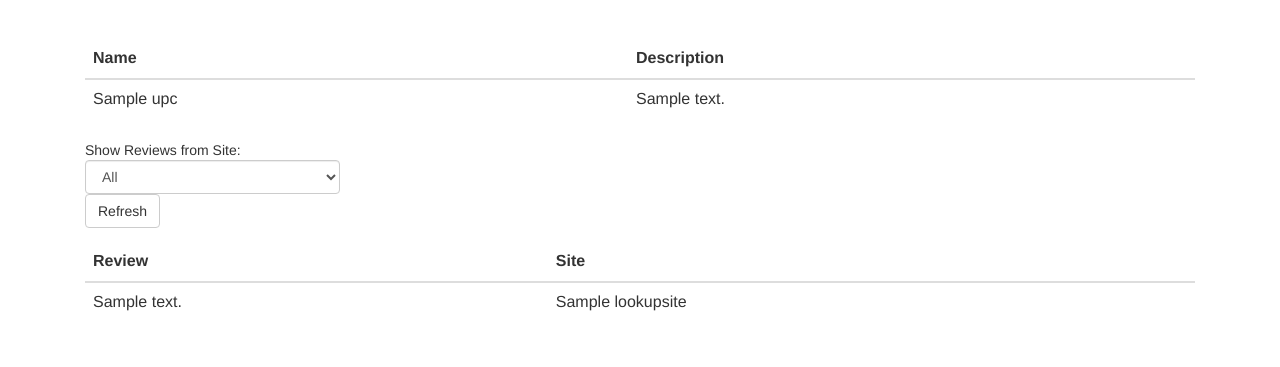
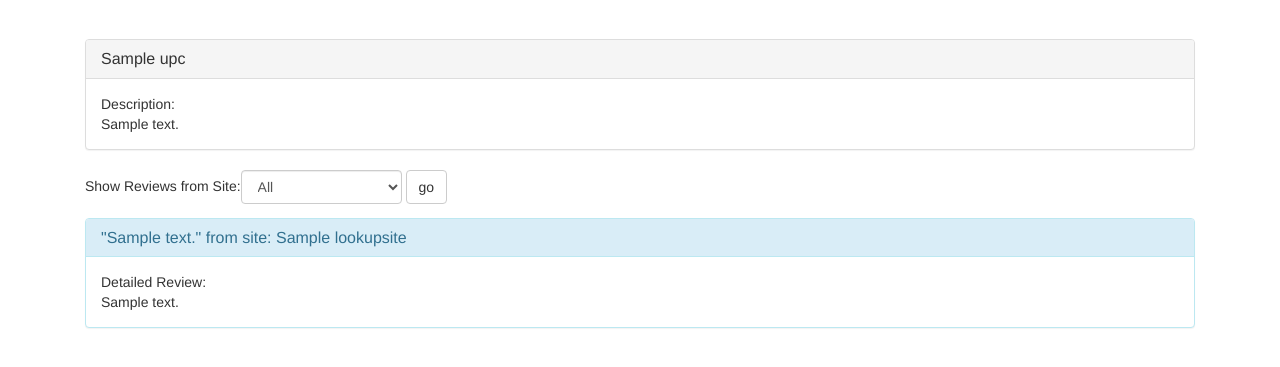
Before and after one commit to tanaysengar/customerreviews, a Django app: template templates/upc_reviews.html in a window 1280 px wide. Shown: the part 51-418 px from the top of the page. Run offline with Django 3.2, Linux system fonts and the light colour scheme; tables that the repository leaves empty hold one stand-in row (values such as "Sample post"); the template is opened without the code that fills it: values that come from a table or form of the project are taken from there, most other values are stand-ins (such as "Sample title", 1, 10 or a date in 2020); some libraries are stand-ins or nearby versions.

Commit message:
Add more changes

```diff
--- a/main/models.py
+++ b/main/models.py
@@ -16,6 +16,7 @@ class UPC(models.Model):
 
 class CustomerReviews(models.Model):
     review = models.CharField(max_length=2000)
+    review_title = models.CharField(max_length=50)
     upc = models.ForeignKey(UPC)
     lookupsite=models.ForeignKey(LookupSites)
 
--- a/templates/list_upc.html
+++ b/templates/list_upc.html
@@ -6,14 +6,14 @@
 
         <table class="table table-hover">
             <thead>
-                <tr><th>Code</th><th>Name</th><th>Description</th></tr>
+                <tr><th>Code</th><th>Name</th><!--th>Description</th--></tr>
             </thead>
             <tbody>
             {% for upc in upc_codes %}
                  <tr>
                     <td><a href="/upc_reviews/{{ upc.id }}"> {{ upc.code }} </a></td>
                     <td>{{ upc.name }}</td>
-                    <td>{{ upc.description }}</td>
+                    <!--td>{{ upc.description }}</td-->
             {% endfor %}
             </tbody>
         </table>
--- a/templates/upc_reviews.html
+++ b/templates/upc_reviews.html
@@ -5,36 +5,47 @@
     {% if product %}
 
 
-        <table class="table table-hover">
+        <!--table class="table table-hover">
             <thead>
                 <tr><th>Name</th><th>Description</th></tr>
             </thead>
             <tbody>
                 <tr class="panel-heading"><td>{{ product.name }}</td><td>{{ product.description }}</td></tr>
             </tbody>
-        </table>
+        </table1-->
+
+        <div class="panel panel-default">
+          <div class="panel-heading">
+            <h3 class="panel-title">{{ product.name }}</h3>
+          </div>
+          <div class="panel-body">
+            Description:<br/>
+              {{ product.description }}
+          </div>
+        </div>
 
         {% if lookupsites %}
                <div class="row">
-                   <div class = "col-xs-3">
-                   <form action="." method="get">
+                   <div class = "col-xs-6">
+                   <form action="." method="get" class="form-inline" role="form" width="100%">
                        {% csrf_token %}
-                       Show Reviews from Site:<input type="hidden" name="code" value="{{ code }}"/>
-                       <select name="lookupsiteid" class="form-control" placeholder=".col-xs-3">
+
+                       <input type="hidden" name="code" value="{{ code }}"/>
+                       Show Reviews from Site:<select name="lookupsiteid" class="form-control" placeholder=".col-xs-3">
                        <option value="All">All</option>
                         {% for lookup in lookupsites %}
                            <option value="{{ lookup.id }}" {% if currentsiteid|add:0 == lookup.id %} selected {% endif %}>{{ lookup.sitename }}</option>
                         {% endfor %}
                         </select>
 
-                   <button type="submit" class="btn btn-default" placeholder=".col-xs-3">Refresh</button>
+                   <button type="submit" class="btn btn-default" >go</button>
                    </form>
                    </div>
                </div>
            {% endif %}
 
        {% if reviews %}
-           <table class="table table-hover">
+           <!---table class="table table-hover">
                <thead>
                 <tr><th>Review</th><th>Site</th></tr>
                </thead>
@@ -44,8 +55,20 @@
                             <td>{{ review.review }}</td>
                             <td>{{ review.lookupsite }}</td>
                     {% endfor %}
-                </table>
+
                </tbody>
+               </table--->
+           {% for review in reviews %}
+               <div class="panel panel-info">
+                  <div class="panel-heading">
+                    <h3 class="panel-title">"{{ review.review_title }}" from site: {{ review.lookupsite }}</h3>
+                  </div>
+                  <div class="panel-body">
+                    Detailed Review:<br/>
+                      {{ review.review }}
+                  </div>
+                </div>
+            {% endfor %}
         {% else %}
            <p>No Reviews</p>
         {% endif %}
```
